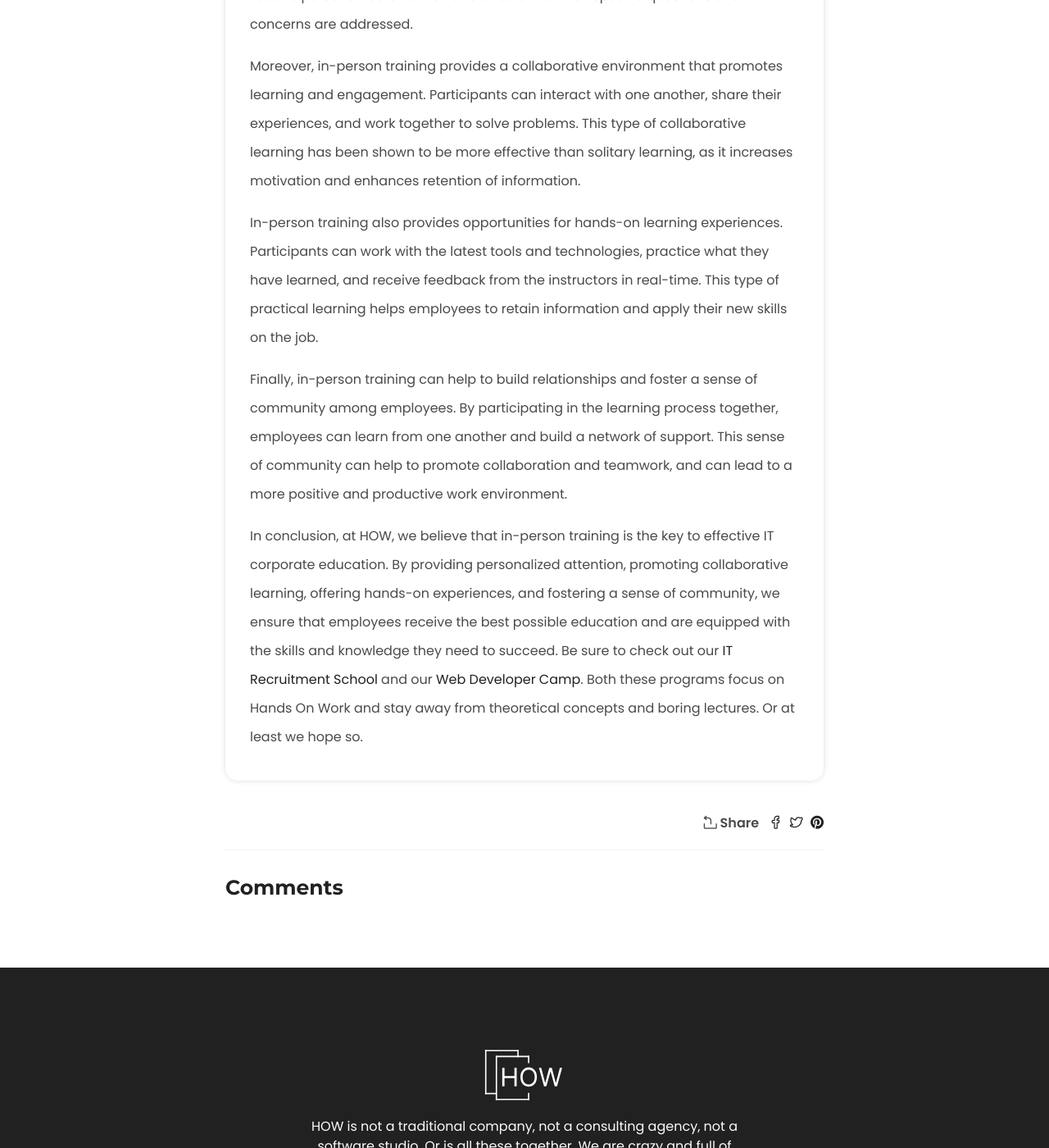
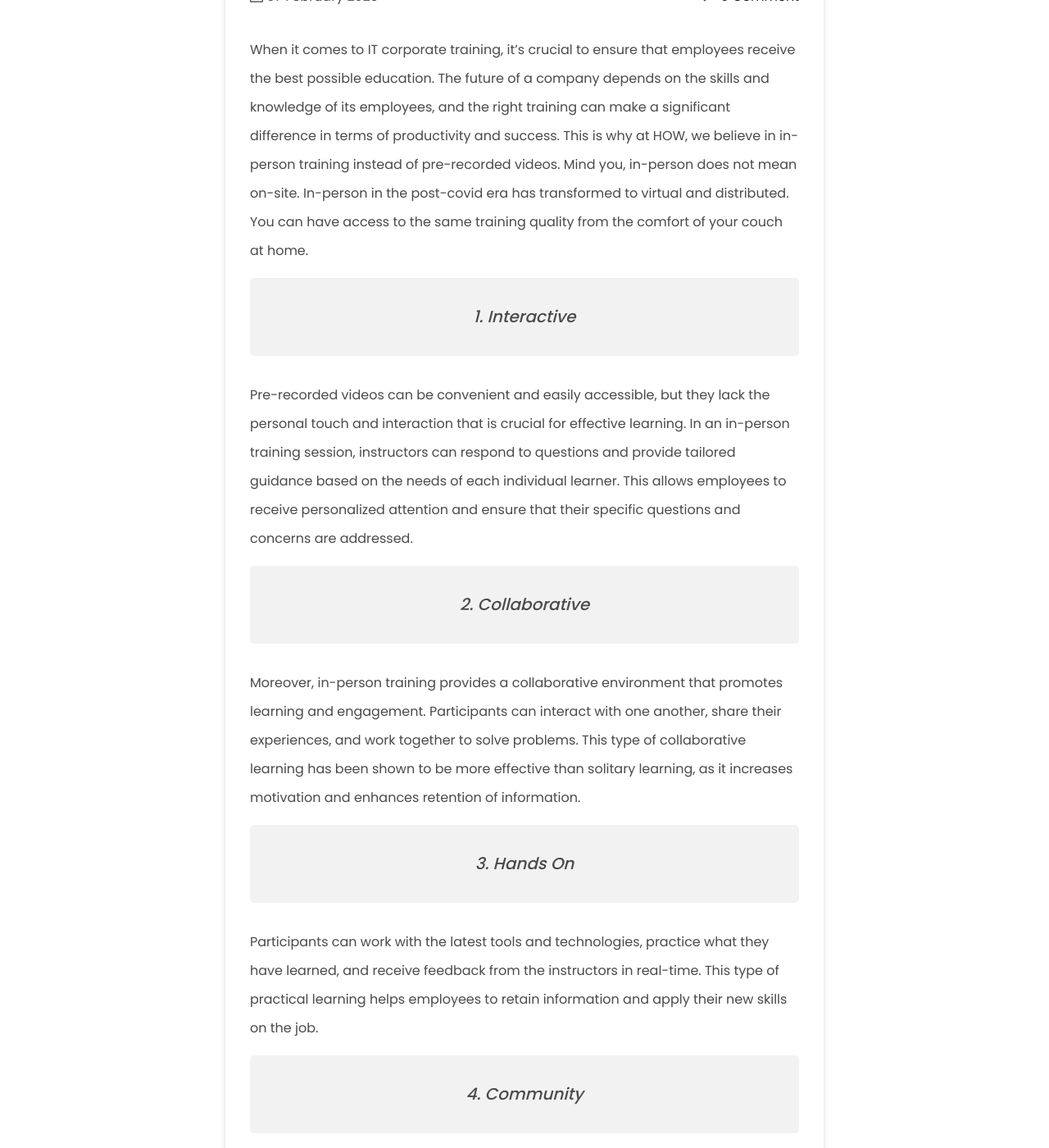
Before and after one commit to wedohow/wedohow.com, a Jekyll site: the page built from blog/_posts/2023-02-07-in-person-training-is-better-than-prerecorded.md, in a window 1280 px wide and 1400 px high, scrolled down 736 px. Shown: the whole window at 82% size. Built offline with Jekyll 4.4.1, drawn with Linux system fonts in a browser that asks for light colours; comment, search, counter and statistics services are not loaded.

Commit message:
Add image to first post

```diff
--- a/blog/_posts/2023-02-07-in-person-training-is-better-than-prerecorded.md
+++ b/blog/_posts/2023-02-07-in-person-training-is-better-than-prerecorded.md
@@ -4,16 +4,29 @@
 date:   2023-02-07
 categories: [training]
 author: Dimitris Kotsakos
+post_image: "/assets/images/blog/classroom.jpg"
 ---
 
 When it comes to IT corporate training, it's crucial to ensure that employees receive the best possible education. The future of a company depends on the skills and knowledge of its employees, and the right training can make a significant difference in terms of productivity and success. This is why at HOW, we believe in in-person training instead of pre-recorded videos. Mind you, in-person does not mean on-site. In-person in the post-covid era has transformed to virtual and distributed. You can have access to the same training quality from the comfort of your couch at home.
 
+<blockquote class="blockquote single-quote">
+1. Interactive
+</blockquote>
 Pre-recorded videos can be convenient and easily accessible, but they lack the personal touch and interaction that is crucial for effective learning. In an in-person training session, instructors can respond to questions and provide tailored guidance based on the needs of each individual learner. This allows employees to receive personalized attention and ensure that their specific questions and concerns are addressed.
 
+<blockquote class="blockquote single-quote">
+2. Collaborative
+</blockquote>
 Moreover, in-person training provides a collaborative environment that promotes learning and engagement. Participants can interact with one another, share their experiences, and work together to solve problems. This type of collaborative learning has been shown to be more effective than solitary learning, as it increases motivation and enhances retention of information.
 
-In-person training also provides opportunities for hands-on learning experiences. Participants can work with the latest tools and technologies, practice what they have learned, and receive feedback from the instructors in real-time. This type of practical learning helps employees to retain information and apply their new skills on the job.
+<blockquote class="blockquote single-quote">
+3. Hands On
+</blockquote>
+Participants can work with the latest tools and technologies, practice what they have learned, and receive feedback from the instructors in real-time. This type of practical learning helps employees to retain information and apply their new skills on the job.
 
+<blockquote class="blockquote single-quote">
+4. Community
+</blockquote>
 Finally, in-person training can help to build relationships and foster a sense of community among employees. By participating in the learning process together, employees can learn from one another and build a network of support. This sense of community can help to promote collaboration and teamwork, and can lead to a more positive and productive work environment.
 
 In conclusion, at HOW, we believe that in-person training is the key to effective IT corporate education. By providing personalized attention, promoting collaborative learning, offering hands-on experiences, and fostering a sense of community, we ensure that employees receive the best possible education and are equipped with the skills and knowledge they need to succeed. Be sure to check out our <a href="/projects/it-recruitment-school">IT Recruitment School</a> and our <a href="/projects/web-developer-bootcamp">Web Developer Camp</a>. Both these programs focus on Hands On Work and stay away from theoretical concepts and boring lectures. Or at least we hope so.
```
Also changed, not shown: assets/images/blog/classroom.jpg (added).
